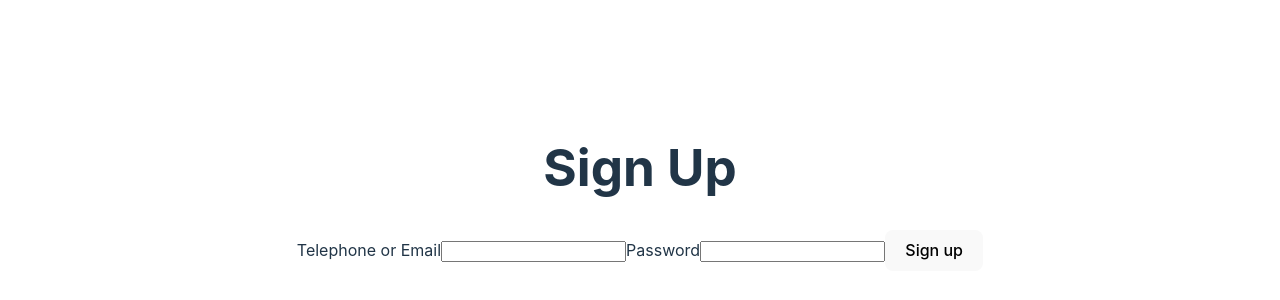
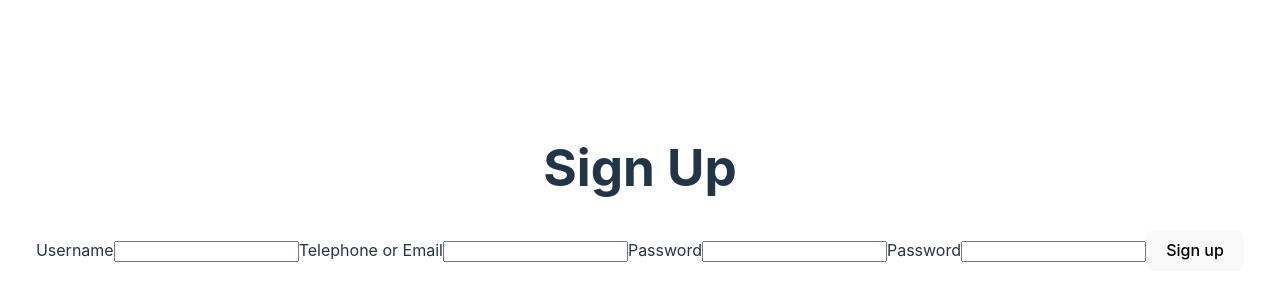
Before and after one commit to Gxamsrtt023/Alway_project, a React (Vite) app: page / in a window 1280 px wide. Shown: the part 212-512 px from the top of the page. Built offline with nearby package versions, Linux system fonts and the light colour scheme.

Commit message:
add signup page

```diff
--- a/src/App.jsx
+++ b/src/App.jsx
@@ -2,14 +2,14 @@ import { useState } from 'react'
 import reactLogo from './assets/react.svg'
 import viteLogo from '/vite.svg'
 import './App.css'
-import Login from './login'
+import Signup from './signup'
 
 function App() {
   const [count, setCount] = useState(0)
 
   return (
     <>
-      <Login />
+      <Signup />
     </>
   )
 }
--- a/src/login.jsx
+++ /dev/null
@@ -1,42 +0,0 @@
-import React from 'react'
-
-function Login() {
-    return (
-        <>
-
-            <h1> Sign Up </h1>
-            {/* <form onSubmit={handleSubmit}> */}
-            <form>
-                <label>
-                    Telephone or Email
-                    <input
-                        name='account'
-                        type='text'
-                        // onChange={handleChange}
-                        autoComplete='off'
-                        // value={ user.telephone }
-                        //placeholder="xxx-xxx-xxxx"
-                        //pattern="[0-9]{3}-[0-9]{3}-[0-9]{4}"
-                        maxLength={10}
-                        required
-                    />
-                </label>
-
-                <label>
-                    Password
-                    <input
-                        name='password'
-                        type='password'
-                        // onChange={handleChange}
-                        autoComplete='off'
-                        // value={ user.password }
-                        required
-                    />
-                </label>
-
-                <button> Sign up</button>
-            </form>
-        </>
-    )
-}
-export default Login;
--- /dev/null
+++ b/src/signup.jsx
@@ -0,0 +1,69 @@
+import React from 'react'
+
+function Signup() {
+    return (
+        <>
+
+            <h1> Sign Up </h1>
+            {/* <form onSubmit={handleSubmit}> */}
+            <form>
+            <label className='Username_singup'>
+                    Username
+                    <input
+                        name='account'
+                        type='text'
+                        // onChange={handleChange}
+                        autoComplete='off'
+                        // value={ user.telephone }
+                        //placeholder="xxx-xxx-xxxx"
+                        //pattern="[0-9]{3}-[0-9]{3}-[0-9]{4}"
+                        maxLength={10}
+                        required
+                    />
+                </label>
+
+                <label className='Name_signup'>
+                    Telephone or Email
+                    <input
+                        name='account'
+                        type='text'
+                        // onChange={handleChange}
+                        autoComplete='off'
+                        // value={ user.telephone }
+                        //placeholder="xxx-xxx-xxxx"
+                        //pattern="[0-9]{3}-[0-9]{3}-[0-9]{4}"
+                        maxLength={10}
+                        required
+                    />
+                </label>
+
+                <label className='Password_signup'>
+                    Password
+                    <input className=''
+                        name='password'
+                        type='password'
+                        // onChange={handleChange}
+                        autoComplete='off'
+                        // value={ user.password }
+                        required
+                    />
+                </label>
+
+                <label className='Password_singup'>
+                    Password
+                    <input className=''
+                        name='password'
+                        type='password'
+                        // onChange={handleChange}
+                        autoComplete='off'
+                        // value={ user.password }
+                        required
+                    />
+                </label>
+
+                <button> Sign up</button>
+            </form>
+        </>
+    )
+}
+export default Signup;
```
Also changed, not shown: src/signup.css (added).
